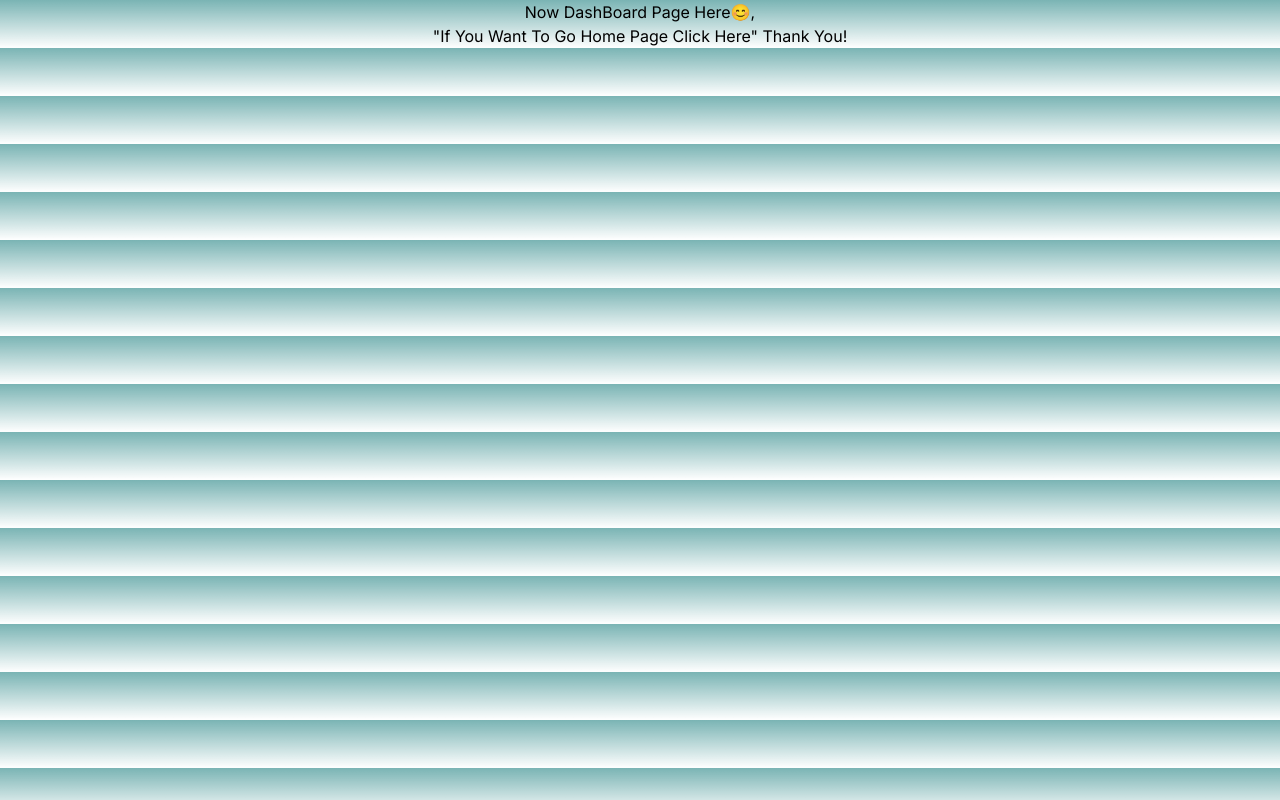
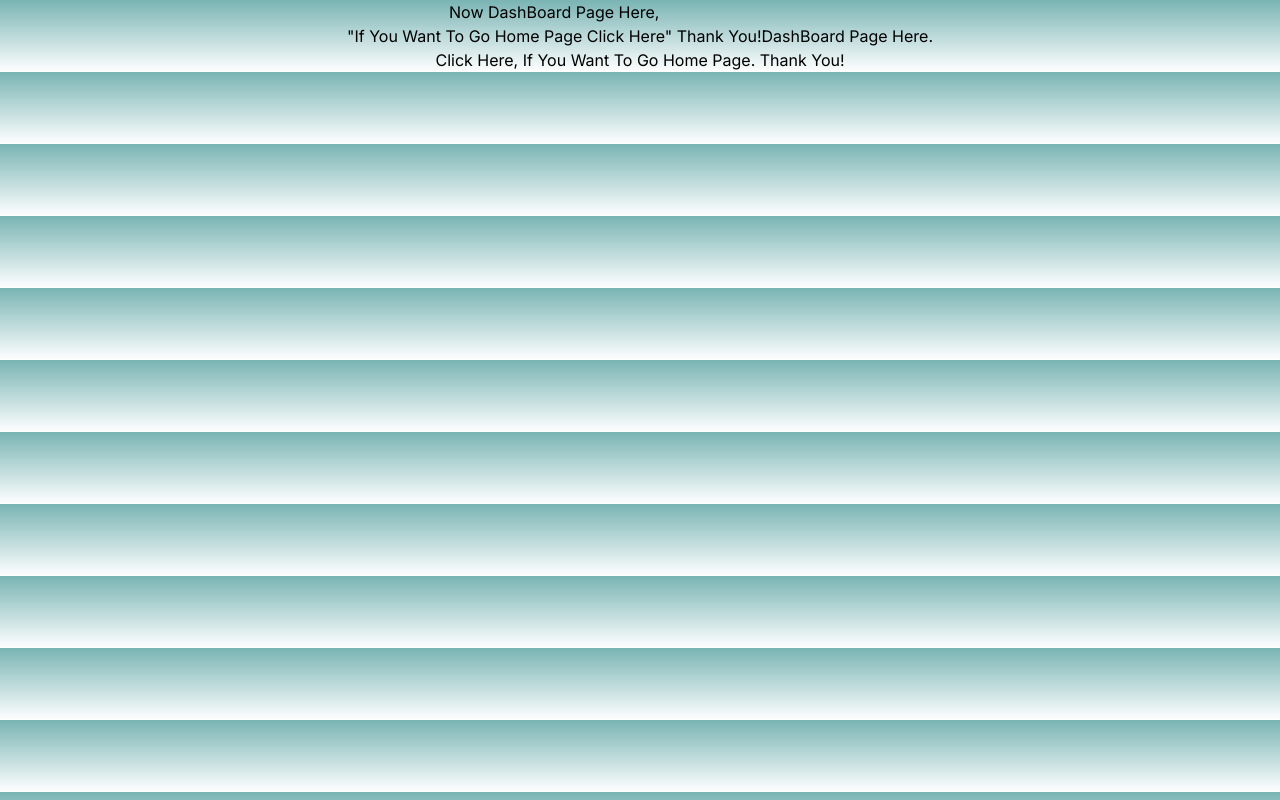
Before and after one commit to AhmadJamal-01/next-first-project, a Next.js app: page /dashboard in a window 1280 px wide. Built offline with nearby package versions, Linux system fonts and the light colour scheme.

Commit message:
Update Use Route Hook and Link

```diff
--- a/src/app/blog/page.tsx
+++ b/src/app/blog/page.tsx
@@ -1,6 +1,6 @@
 'use client';
 import { useRouter } from "next/navigation";
-// import Link from "next/link";
+import Link from "next/link";
 function BlogPage() {
   const router = useRouter ();
   return (
@@ -19,13 +19,13 @@ function BlogPage() {
 
 
 
-      {/* Blog Page Here.
+      Blog Page Here.
 
         <h1>
           <Link href="/">
             Click Here, IF You Want To Go Home Page. Thank You!
           </Link>
-        </h1> */}
+        </h1>
 
     </div>
   );
--- a/src/app/contact-us/page.tsx
+++ b/src/app/contact-us/page.tsx
@@ -1,6 +1,6 @@
 'use client';
 import { useRouter } from "next/navigation";
-//import Link from "next/link";
+import Link from "next/link";
 function contactUsPage() {
   const router = useRouter ();
   return (
@@ -12,13 +12,13 @@ function contactUsPage() {
             router.push("./");
           }}
         >
-         Now Contact US Page Here😊,
+         Now Contact US Page Here,
          <br/>
          "IF You Want To Go Home Page Click Here" Thank You!
         </button>
 
 
-{/*
+
         Contact Us Page Here.
 
         <h1>
@@ -26,7 +26,7 @@ function contactUsPage() {
             Click Here, IF You Want To Go Home Page. Thank You!
           </Link>
         </h1>
-       */}
+
     </div>
   );
 }
--- a/src/app/dashboard/page.tsx
+++ b/src/app/dashboard/page.tsx
@@ -1,6 +1,6 @@
 'use client';
 import { useRouter } from "next/navigation";
-//import Link from "next/link";
+import Link from "next/link";
 function dashboardPage() {
   const router = useRouter ();
   return (
@@ -12,7 +12,7 @@ function dashboardPage() {
             router.push("./");
           }}
         >
-         Now DashBoard Page Here😊,
+         Now DashBoard Page Here,
          <br/>
          "If You Want To Go Home Page Click Here" Thank You!
         </button>
@@ -20,14 +20,14 @@ function dashboardPage() {
 
 
 
-{/*
+
         DashBoard Page Here.
 
         <h1>
           <Link href="/">
             Click Here, If You Want To Go Home Page. Thank You!
           </Link>
-        </h1> */}
+        </h1>
 
     </div>
   );
--- a/src/app/page.tsx
+++ b/src/app/page.tsx
@@ -1,6 +1,6 @@
 "use client";
 import { useRouter } from "next/navigation";
-//import Link from "next/link";
+import Link from "next/link";
 function Home() {
   const router = useRouter();
 
@@ -38,7 +38,7 @@ function Home() {
           Click Here, IF You Want To Check Dashboard Page. Thank You!
         </button>
 
-         {/* THROUGH LINK
+         THROUGH LINK
           <Link href="/blog">
             Click Here, If You Want To Go Blog Page. Thank You!
           </Link>
@@ -52,7 +52,7 @@ function Home() {
           <Link href="/dashboard">
             Click Here, If You Want To Check Dashboard Page. Thank You!
           </Link>
-         */}
+
       </div>
     </div>
   );
```
